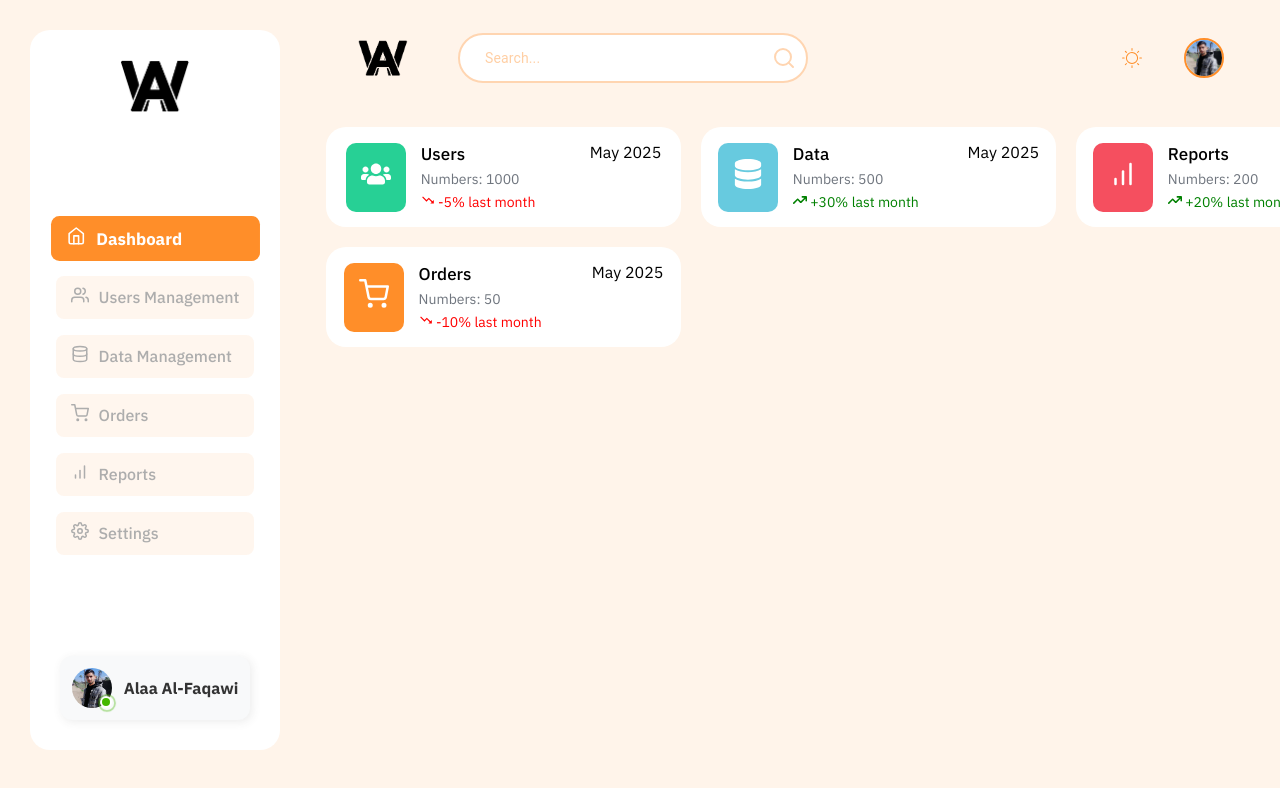
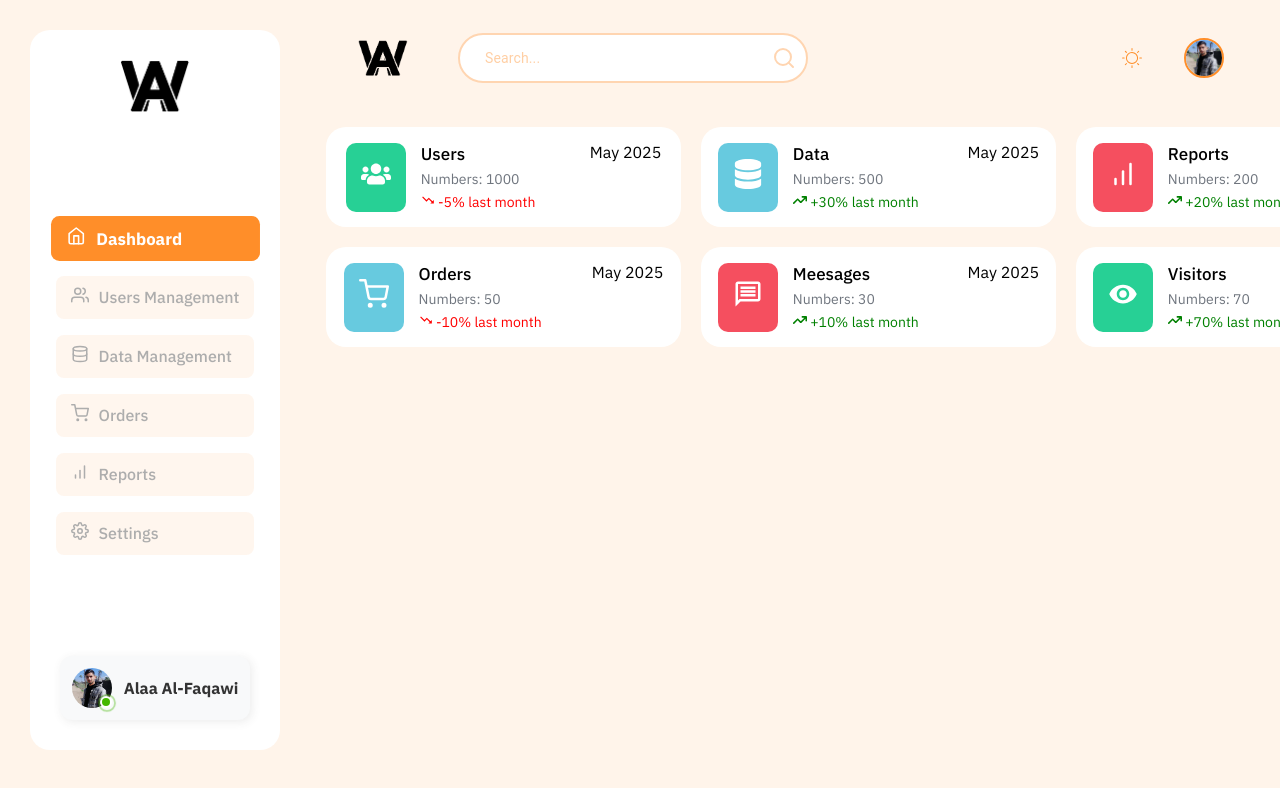
Before and after one commit to alaawael20/My-Dashboard, a React (Create React App) app: page / in a window 1280 px wide. Shown: the top 788 px of the page. Built offline with nearby package versions, Linux system fonts and the light colour scheme; some icons are missing.

Commit message:
Finsh the Analytics Card

```diff
--- a/src/mock/analytics.js
+++ b/src/mock/analytics.js
@@ -1,7 +1,7 @@
 import { FaDatabase, FaUsers } from "react-icons/fa";
 import { FiBarChart, FiShoppingCart } from "react-icons/fi";
 import { FaArrowTrendUp } from "react-icons/fa6";
-import { MdTrendingDown } from "react-icons/md";
+import { MdOutlineMessage, MdTrendingDown, MdVisibility } from "react-icons/md";
 
 export const analytics = [
   {
@@ -45,7 +45,29 @@ export const analytics = [
     secondaryIcon: <MdTrendingDown />,
     rate: "-10% last month",
     date: "May 2025",
-    backgroundColor: "var(--primary-color)",
+    backgroundColor: "#67CADF",
     rateColor: "red",
   },
+  {
+    id: 4,
+    icon: <MdOutlineMessage />,
+    name: "Meesages",
+    numbers: "30",
+    secondaryIcon: <FaArrowTrendUp />,
+    rate: "+10% last month",
+    date: "May 2025",
+    backgroundColor: "#F54F5F",
+    rateColor: "green",
+  },
+  {
+    id: 5,
+    icon: <MdVisibility />,
+    name: "Visitors",
+    numbers: "70",
+    secondaryIcon: <FaArrowTrendUp />,
+    rate: "+70% last month",
+    date: "May 2025",
+    backgroundColor: "#27D095",
+    rateColor: "green",
+  },
 ];
```
